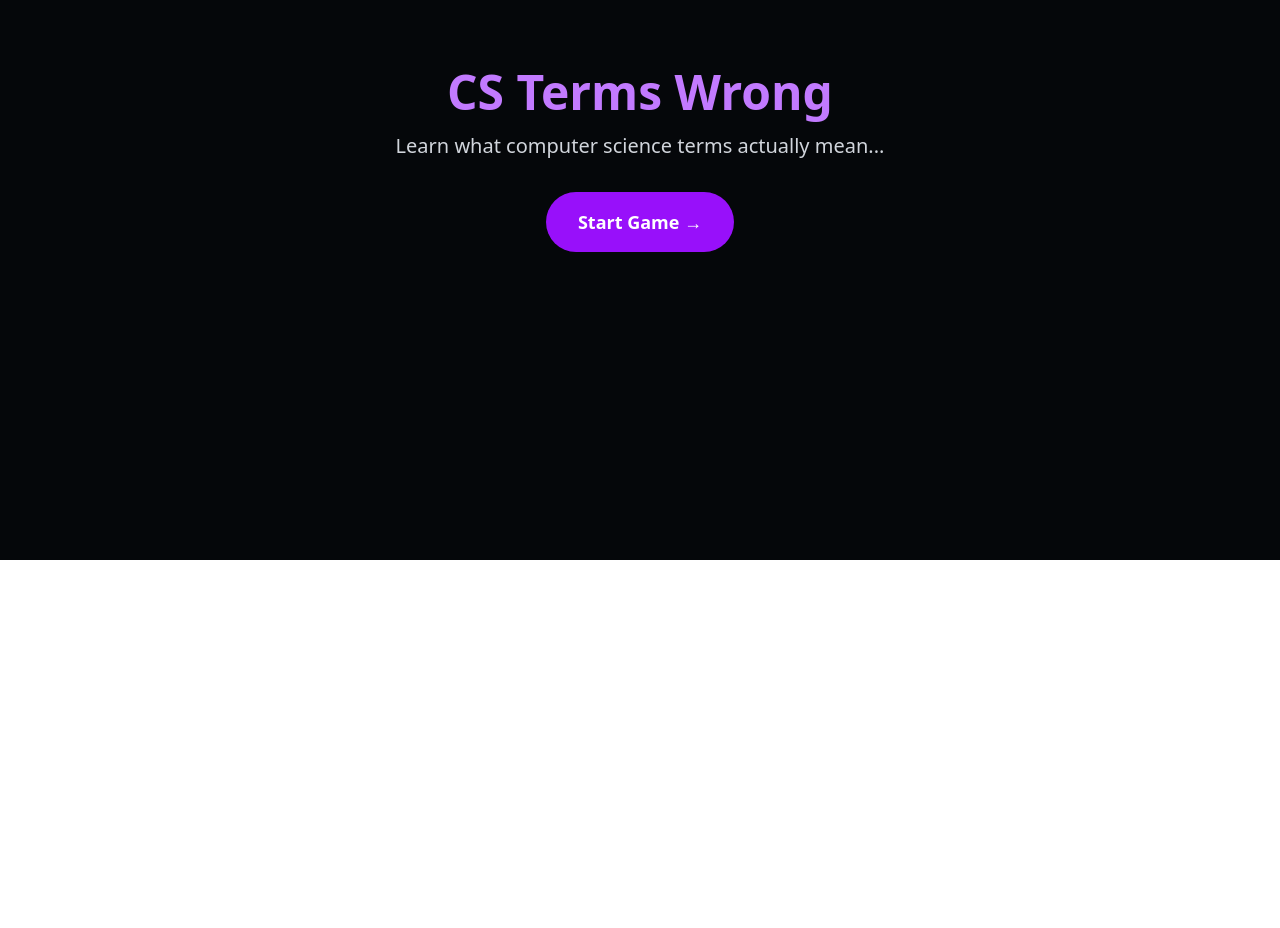
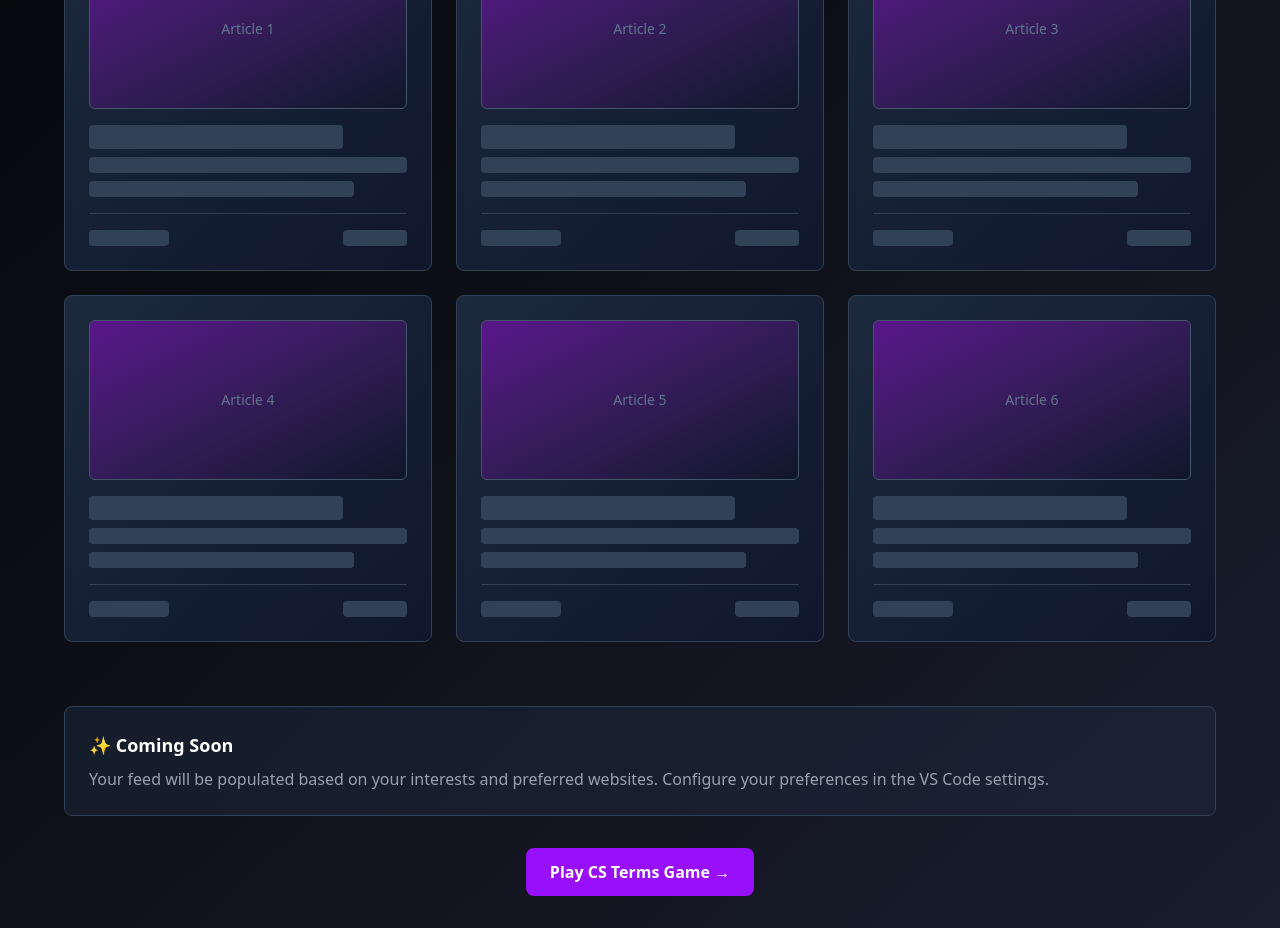
Before and after one commit to nictjh/lockINorOut, a SvelteKit app in the folder game/: page / in a window 1280 px wide. Shown: the part 240-1168 px from the top of the page. Before the commit the page ends 800 px from the top, so only its background shows below. Built offline with nearby package versions, Linux system fonts and the light colour scheme.

Commit message:
Edit project goals and included feed stuff

```diff
--- a/game/src/routes/+page.svelte
+++ b/game/src/routes/+page.svelte
@@ -1,50 +1,66 @@
 <script lang="ts">
-  import { onMount } from 'svelte';
   import { LEVELS } from "$lib/config/levels";
-  import { playedLevelIds } from "$lib/stores/game";
-  import { get } from 'svelte/store';
-
-  let nextLevelPath = "";
-  let allLevelsComplete = false;
-
-  onMount(() => {
-    const played = get(playedLevelIds);
-    const availableLevels = LEVELS.filter(l => !played.includes(l.id));
-
-    if (availableLevels.length === 0) {
-      allLevelsComplete = true;
-    } else {
-      // Pick a random level from available ones
-      const randomLevel = availableLevels[Math.floor(Math.random() * availableLevels.length)];
-      nextLevelPath = randomLevel.path;
-    }
-  });
-
-  function logLevelStart() {
-    if (!nextLevelPath) return;
-    const level = LEVELS.find(l => l.path === nextLevelPath);
-    if (level) {
-      playedLevelIds.update(ids => [...ids, level.id]);
-    }
-  }
 </script>
 
-<main class="min-h-screen w-full bg-[#05070a] flex items-center justify-center p-4">
-  <div class="text-center">
-    <h1 class="text-5xl font-bold text-purple-400 mb-4">CS Terms Wrong</h1>
-    <p class="text-xl text-gray-300 mb-8">Learn what computer science terms actually mean...</p>
-    {#if allLevelsComplete}
-      <div class="text-2xl font-bold text-green-400 animate-pulse">
-        All levels completed! Refresh to play again.
+<svelte:head>
+  <title>FocusLock - Curated Feed</title>
+</svelte:head>
+
+<main class="min-h-screen w-full bg-gradient-to-br from-[#05070a] via-[#0f1119] to-[#1a1d2e] p-8">
+  <!-- Header -->
+  <div class="max-w-6xl mx-auto mb-12">
+    <h1 class="text-5xl font-bold text-white mb-2">Curated Feed</h1>
+    <p class="text-xl text-gray-400">Your personalized reading list based on your interests</p>
+  </div>
+
+  <!-- Placeholder Grid -->
+  <div class="max-w-6xl mx-auto grid grid-cols-1 md:grid-cols-2 lg:grid-cols-3 gap-6">
+    {#each Array(6) as _, i}
+      <div
+        class="bg-gradient-to-br from-slate-800 to-slate-900 rounded-lg p-6 border border-slate-700 hover:border-purple-500 transition-all cursor-pointer group"
+      >
+        <!-- Placeholder Image -->
+        <div class="w-full h-40 bg-gradient-to-br from-purple-900 to-slate-900 rounded-md mb-4 flex items-center justify-center border border-slate-600 group-hover:border-purple-400 transition-colors">
+          <span class="text-slate-500 text-sm">Article {i + 1}</span>
+        </div>
+
+        <!-- Placeholder Content -->
+        <h2 class="text-lg font-semibold text-white mb-2 bg-slate-700 h-6 rounded w-4/5"></h2>
+        <p class="text-gray-400 text-sm mb-4 space-y-2">
+          <span class="block bg-slate-700 h-4 rounded w-full"></span>
+          <span class="block bg-slate-700 h-4 rounded w-5/6"></span>
+        </p>
+
+        <!-- Placeholder Meta -->
+        <div class="flex items-center justify-between pt-4 border-t border-slate-700">
+          <span class="text-xs text-gray-500 bg-slate-700 h-4 rounded w-20"></span>
+          <span class="text-xs text-gray-500 bg-slate-700 h-4 rounded w-16"></span>
+        </div>
       </div>
-    {:else if nextLevelPath}
-      <a
-        href={nextLevelPath}
-        on:click={logLevelStart}
-        class="inline-block px-8 py-4 bg-purple-600 hover:bg-purple-500 text-white rounded-full font-bold transition-all transform hover:scale-110 text-lg"
-      >
-        Start Game →
-      </a>
-    {/if}
+    {/each}
+  </div>
+
+  <!-- Settings Info -->
+  <div class="max-w-6xl mx-auto mt-16 p-6 bg-slate-800/50 rounded-lg border border-slate-700">
+    <h3 class="text-lg font-semibold text-white mb-2">✨ Coming Soon</h3>
+    <p class="text-gray-400">
+      Your feed will be populated based on your interests and preferred websites. Configure your preferences in the VS Code settings.
+    </p>
+  </div>
+
+  <!-- Navigation Link -->
+  <div class="max-w-6xl mx-auto mt-8 text-center">
+    <a
+      href="/game"
+      class="inline-block px-6 py-3 bg-purple-600 hover:bg-purple-500 text-white rounded-lg font-semibold transition-all transform hover:scale-105"
+    >
+      Play CS Terms Game →
+    </a>
   </div>
 </main>
+
+<style lang="postcss">
+  :global(body) {
+    @apply bg-[#05070a];
+  }
+</style>
--- /dev/null
+++ b/game/src/routes/game/+page.svelte
@@ -0,0 +1,50 @@
+<script lang="ts">
+  import { onMount } from 'svelte';
+  import { LEVELS } from "$lib/config/levels";
+  import { playedLevelIds } from "$lib/stores/game";
+  import { get } from 'svelte/store';
+
+  let nextLevelPath = "";
+  let allLevelsComplete = false;
+
+  onMount(() => {
+    const played = get(playedLevelIds);
+    const availableLevels = LEVELS.filter(l => !played.includes(l.id));
+
+    if (availableLevels.length === 0) {
+      allLevelsComplete = true;
+    } else {
+      // Pick a random level from available ones
+      const randomLevel = availableLevels[Math.floor(Math.random() * availableLevels.length)];
+      nextLevelPath = randomLevel.path;
+    }
+  });
+
+  function logLevelStart() {
+    if (!nextLevelPath) return;
+    const level = LEVELS.find(l => l.path === nextLevelPath);
+    if (level) {
+      playedLevelIds.update(ids => [...ids, level.id]);
+    }
+  }
+</script>
+
+<main class="min-h-screen w-full bg-[#05070a] flex items-center justify-center p-4">
+  <div class="text-center">
+    <h1 class="text-5xl font-bold text-purple-400 mb-4">CS Terms Wrong</h1>
+    <p class="text-xl text-gray-300 mb-8">Learn what computer science terms actually mean...</p>
+    {#if allLevelsComplete}
+      <div class="text-2xl font-bold text-green-400 animate-pulse">
+        All levels completed! Refresh to play again.
+      </div>
+    {:else if nextLevelPath}
+      <a
+        href={nextLevelPath}
+        on:click={logLevelStart}
+        class="inline-block px-8 py-4 bg-purple-600 hover:bg-purple-500 text-white rounded-full font-bold transition-all transform hover:scale-110 text-lg"
+      >
+        Start Game →
+      </a>
+    {/if}
+  </div>
+</main>
```
Also changed, not shown: package.json (+21 -0 lines), 1 other file (tests, documents, lock files or other folders).
